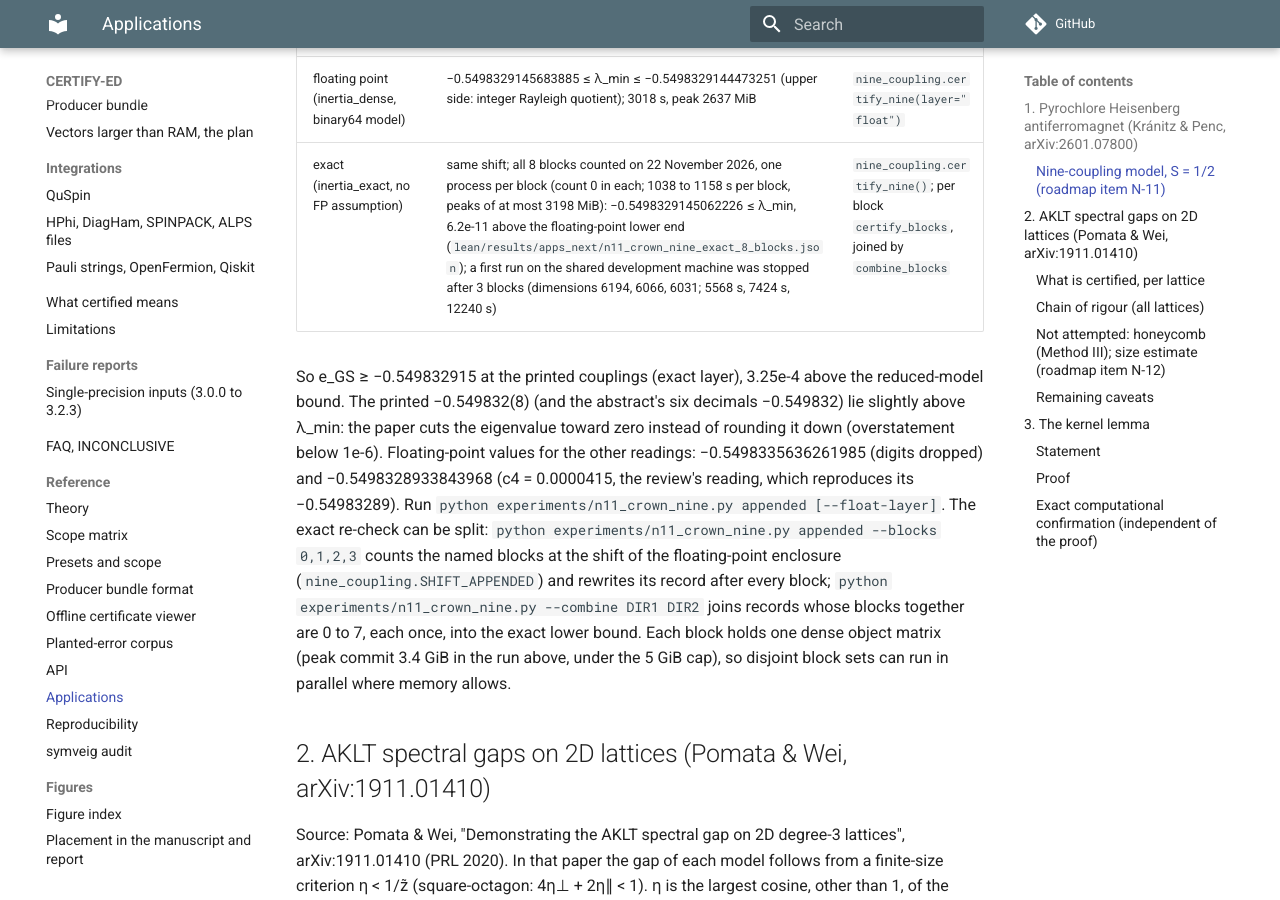
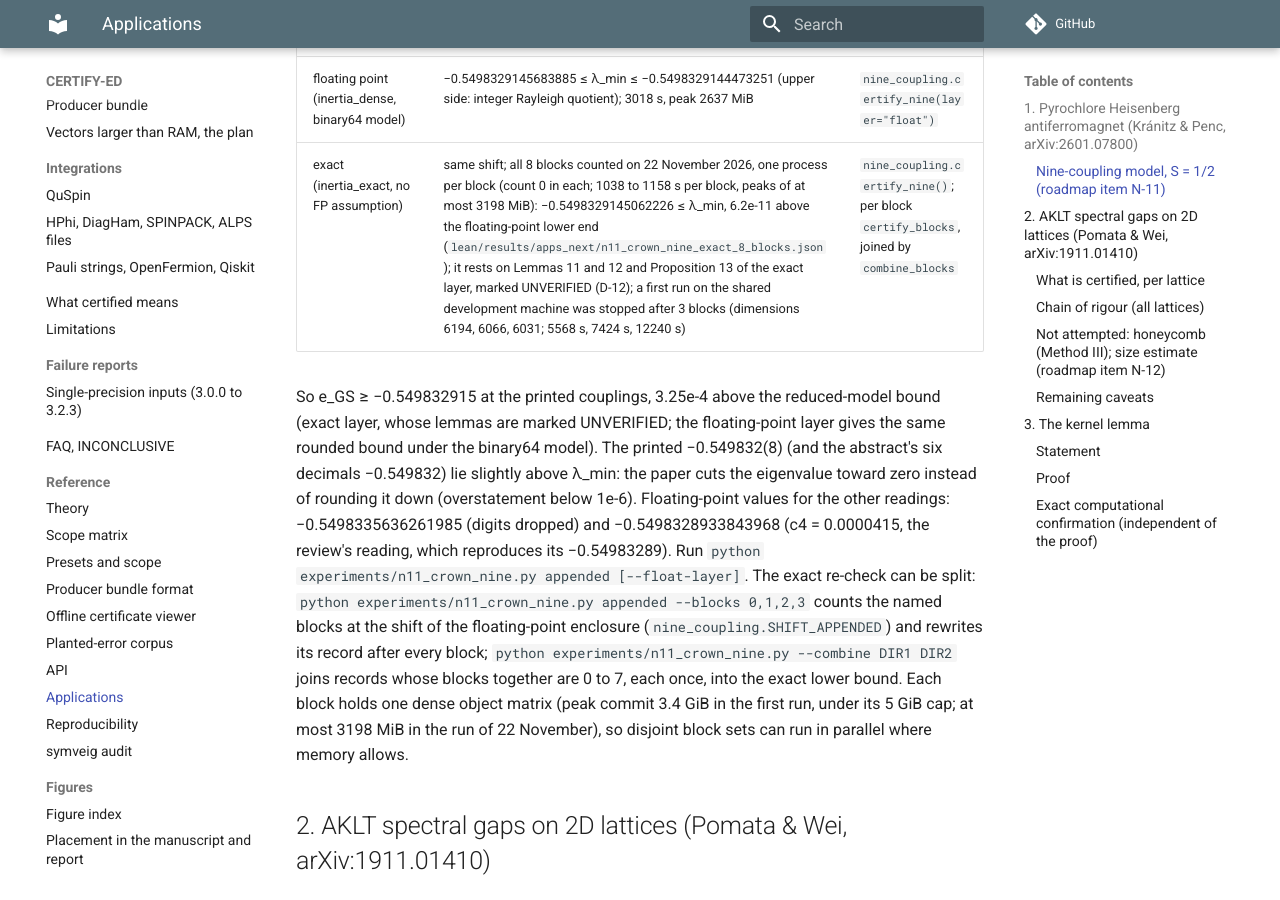
Before and after one commit to sarang-kernel/CERTIFY-ED, an MkDocs documentation site: the page built from docs/applications.md, in a window 1280 px wide and 900 px high, scrolled down 1383 px. Built offline with MkDocs 1.6.1 and Material for MkDocs 9.7.7, drawn with Linux system fonts in a browser that asks for light colours; comment, search, counter and statistics services are not loaded.

Commit message:
N-11 docs: caveats, folders, pre-registration times

```diff
--- a/docs/applications.md
+++ b/docs/applications.md
@@ -37,19 +37,20 @@ states of S^z = 0.
 | Layer | Result | Code |
 |---|---|---|
 | floating point (inertia_dense, binary64 model) | −0.5498329145683885 ≤ λ_min ≤ −0.5498329144473251 (upper side: integer Rayleigh quotient); 3018 s, peak 2637 MiB | `nine_coupling.certify_nine(layer="float")` |
-| exact (inertia_exact, no FP assumption) | same shift; all 8 blocks counted on 22 November 2026, one process per block (count 0 in each; 1038 to 1158 s per block, peaks of at most 3198 MiB): −0.5498329145062226 ≤ λ_min, 6.2e-11 above the floating-point lower end (`lean/results/apps_next/n11_crown_nine_exact_8_blocks.json`); a first run on the shared development machine was stopped after 3 blocks (dimensions 6194, 6066, 6031; 5568 s, 7424 s, 12240 s) | `nine_coupling.certify_nine()`; per block `certify_blocks`, joined by `combine_blocks` |
+| exact (inertia_exact, no FP assumption) | same shift; all 8 blocks counted on 22 November 2026, one process per block (count 0 in each; 1038 to 1158 s per block, peaks of at most 3198 MiB): −0.5498329145062226 ≤ λ_min, 6.2e-11 above the floating-point lower end (`lean/results/apps_next/n11_crown_nine_exact_8_blocks.json`); it rests on Lemmas 11 and 12 and Proposition 13 of the exact layer, marked UNVERIFIED (D-12); a first run on the shared development machine was stopped after 3 blocks (dimensions 6194, 6066, 6031; 5568 s, 7424 s, 12240 s) | `nine_coupling.certify_nine()`; per block `certify_blocks`, joined by `combine_blocks` |
 
-So e_GS ≥ −0.549832915 at the printed couplings (exact layer), 3.25e-4 above the reduced-model bound. The printed
-−0.549832(8) (and the abstract's six decimals −0.549832) lie slightly above λ_min: the paper cuts the
-eigenvalue toward zero instead of rounding it down (overstatement below 1e-6). Floating-point values for
-the other readings: −0.5498335636261985 (digits dropped) and −0.5498328933843968 (c4 = 0.0000415, the
-review's reading, which reproduces its −0.54983289). Run `python experiments/n11_crown_nine.py appended
+So e_GS ≥ −0.549832915 at the printed couplings, 3.25e-4 above the reduced-model bound (exact layer, whose
+lemmas are marked UNVERIFIED; the floating-point layer gives the same rounded bound under the binary64 model).
+The printed −0.549832(8) (and the abstract's six decimals −0.549832) lie slightly above λ_min: the paper cuts
+the eigenvalue toward zero instead of rounding it down (overstatement below 1e-6). Floating-point values for
+the other readings: −0.5498335636261985 (digits dropped) and −0.5498328933843968 (c4 = 0.0000415, the review's
+reading, which reproduces its −0.54983289). Run `python experiments/n11_crown_nine.py appended
 [--float-layer]`. The exact re-check can be split: `python experiments/n11_crown_nine.py appended --blocks
 0,1,2,3` counts the named blocks at the shift of the floating-point enclosure (`nine_coupling.SHIFT_APPENDED`)
 and rewrites its record after every block; `python experiments/n11_crown_nine.py --combine DIR1 DIR2` joins
 records whose blocks together are 0 to 7, each once, into the exact lower bound. Each block holds one dense
-object matrix (peak commit 3.4 GiB in the run above, under the 5 GiB cap), so disjoint block sets can run
-in parallel where memory allows.
+object matrix (peak commit 3.4 GiB in the first run, under its 5 GiB cap; at most 3198 MiB in the run of 22
+November), so disjoint block sets can run in parallel where memory allows.
 
 ## 2. AKLT spectral gaps on 2D lattices (Pomata & Wei, arXiv:1911.01410)
 
```
Also changed, not shown: docs/lean/APPS_NEXT.md (+4 -4 lines), 1 other file.
